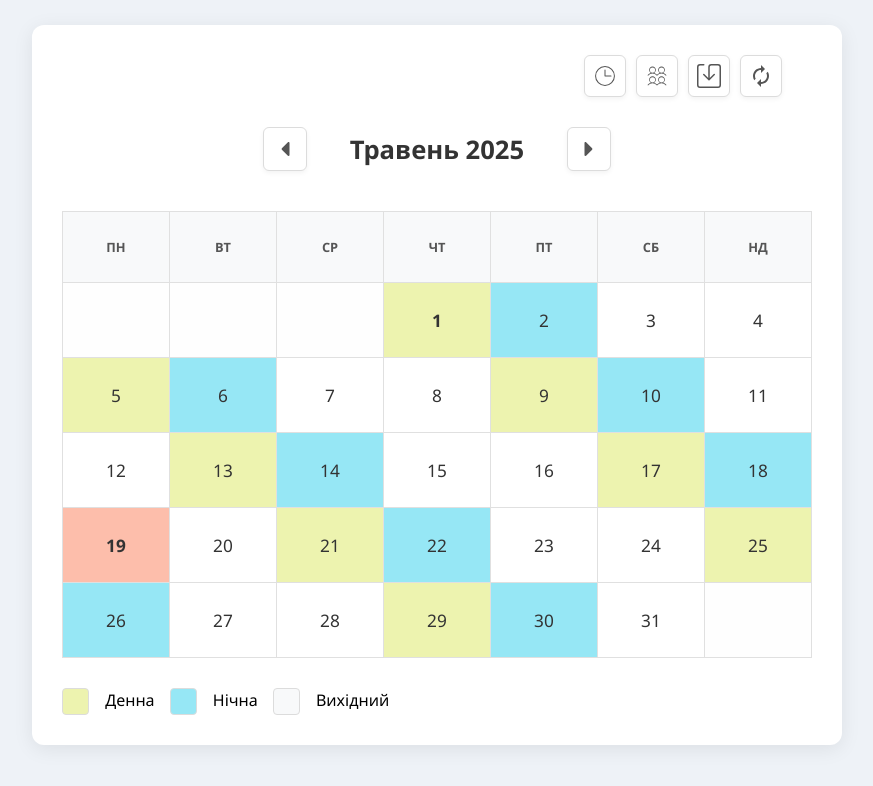
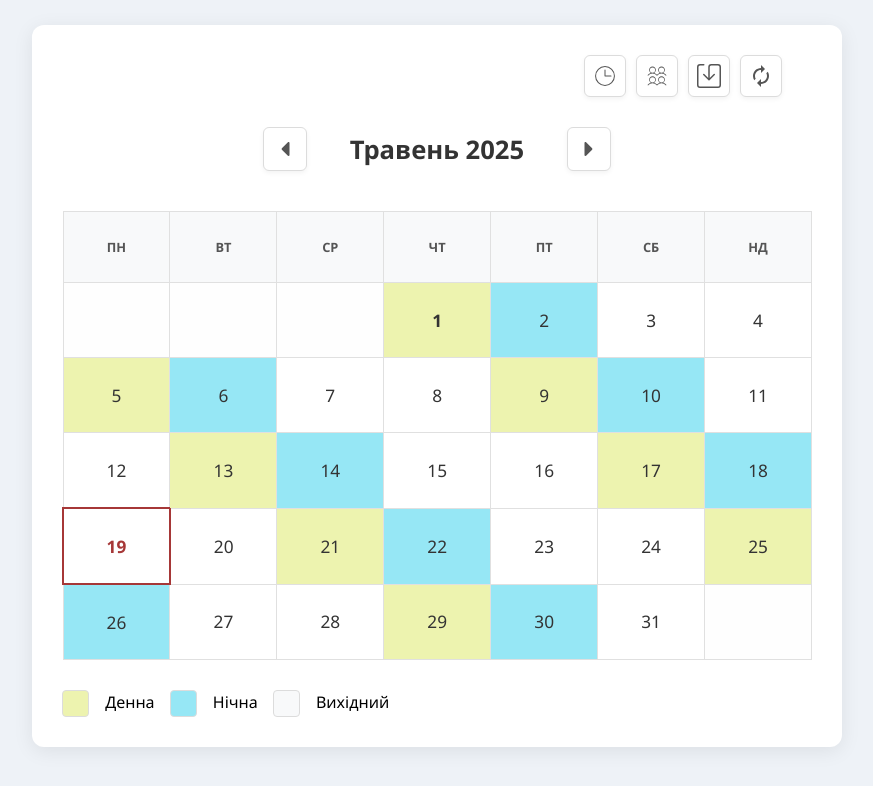
Before and after one commit to BNV1990/Calendar, a Next.js app: page / in a window 1280 px wide. Shown: the top 786 px of the page, without its empty margins (203-1076 px from the left). Built offline with nearby package versions, Linux system fonts and the light colour scheme.

Commit message:
Fixed the style of today in the calendar

```diff
--- a/public/globals.css
+++ b/public/globals.css
@@ -87,9 +87,13 @@ body.dark-mode .empty-cell {
 }
 
 body.dark-mode .today {
-  border-color: #0056b3; /* Darker blue border */
-  background-color: #3a3a3a; /* Darker background for today */
-  color: #e0e0e0; /* Light text */
+  border-color: #a63737 !important; /* New border color for today in dark mode */
+  /* Removed background-color to allow shift colors to show */
+  /* Removed color to allow day-number to be black */
+}
+
+body.dark-mode .today .day-number {
+  color: #a63737 !important; /* Make the day number same as border color in dark mode */
 }
 
 body.dark-mode .legend h3 {
@@ -221,7 +225,6 @@ body.dark-mode .instruction-text {
   align-items: center;
   gap: 10px; /* Простір між кнопкою збереження та оновлення */
 }
-
 
 /* Якщо AutorenewIcon потребує явних стилів для розміру/вигляду, додайте їх */
 /* Наприклад:
@@ -376,7 +379,7 @@ body.dark-mode .instruction-text {
 }
 
 .off-day {
-  background-color: #f8f9fa; /* Light background for off days */
+  background-color: #f8f9fa !important; /* Light background for off days */
 }
 
 .off-day .day-number {
@@ -389,8 +392,12 @@ body.dark-mode .instruction-text {
 
 .today {
   font-weight: bold;
-  border: 2px solid #007bff; /* Primary blue border */
-  background-color: #fdbeab; /* Very light blue background for today */
+  border: 2px solid #a63737 !important; /* New border color for today */
+  /* Removed background-color to allow shift colors to show */
+}
+
+.today .day-number {
+  color: #a63737 !important; /* Make the day number same as border color */
 }
 
 .legend {
@@ -436,7 +443,6 @@ body.dark-mode .instruction-text {
 .icon-button:hover svg {
   animation: jump 0.5s ease-in-out; /* Apply the animation */
 }
-
 
 /* Styles for the reset button */
 .reset-button {
@@ -774,7 +780,6 @@ body.dark-mode .instruction-text {
     /* Visibility now controlled by .shift-toggle-wrapper and .shift-toggle-wrapper--hidden */
   }
 
-
   .header-controls__buttons-wrapper {
     order: 1;
     width: 100%;
```
